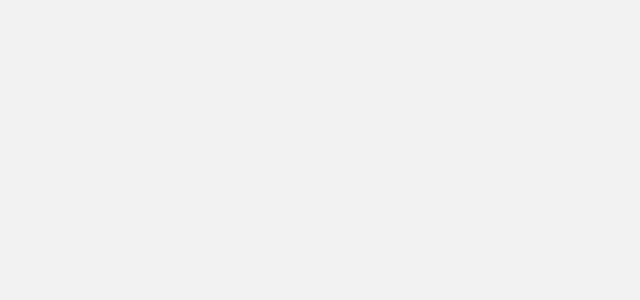
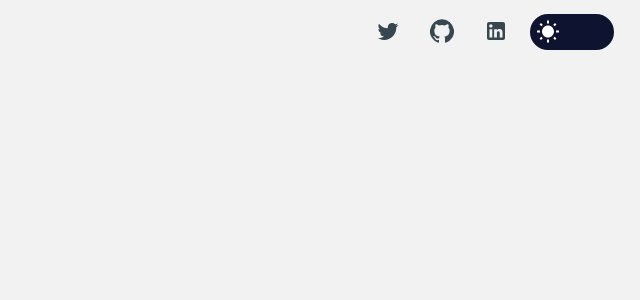
Before and after one commit to sudo-von/augmented-reality-javascript, a React (Create React App) app: page /augmented-reality in a window 1280 px wide. Shown: the top 300 px of the page, without its empty margins (640-1280 px from the left). Built offline with nearby package versions, Linux system fonts and the light colour scheme.

Commit message:
feat: :sparkles: Add theme to augmented-reality screen

```diff
--- a/src/App.js
+++ b/src/App.js
@@ -19,8 +19,8 @@ const App = () => {
   <GlobalStyles/>
     <BrowserRouter>
       <Switch>
-        <Route exact path='/augmented-reality' themeToggler={themeToggler}>
-          <AugmentedReality/>
+        <Route exact path='/augmented-reality'>
+          <AugmentedReality theme={theme} themeToggler={themeToggler}/>
         </Route>
       </Switch>
     </BrowserRouter>
--- /dev/null
+++ b/src/components/Navbar/Navbar.js
@@ -0,0 +1,47 @@
+import React from 'react'
+/* Custom components. */
+import Toggle from '../../themes/Toggler'
+/* Material-ui components. */
+import AppBar from '@material-ui/core/AppBar'
+import Toolbar from '@material-ui/core/Toolbar'
+/* Styled-components. */
+import { useTheme } from 'styled-components'
+/* Icons. */
+import TwitterIcon from '@material-ui/icons/Twitter'
+import GitHubIcon from '@material-ui/icons/GitHub'
+import LinkedInIcon from '@material-ui/icons/LinkedIn'
+
+const Navbar = ( { theme, themeToggler, children }) => {
+
+  /* Style hook. */
+  const currentTheme = useTheme()
+  const styles = {
+    appbar: {
+      background: currentTheme.navbar.background_color,
+      boxShadow: 'none'
+    },
+    a: {
+      margin: '0 20px 0 10px',
+    },
+    div: {
+      display: 'flex',
+      justifyContent: 'flex-end'
+    }
+  }
+
+  return (
+    <AppBar position='sticky' style={styles.appbar}>
+      <div style={styles.div}>
+        <Toolbar>
+          {children}
+          <a style={styles.a} href="https://www.twitter.com/sudo_von" target="_blank"><TwitterIcon/></a>
+          <a style={styles.a} href="https://github.com/sudo-von" target="_blank"><GitHubIcon/></a>
+          <a style={styles.a} href="https://www.linkedin.com/in/jes%C3%BAs-%C3%A1ngel-rodr%C3%ADguez-mart%C3%ADnez-84991a1b4/" target="_blank"><LinkedInIcon/></a>
+          <Toggle theme={theme} toggleTheme={themeToggler} />
+        </Toolbar>
+      </div>
+    </AppBar>
+  )
+}
+
+export default Navbar
--- /dev/null
+++ b/src/components/Navbar/index.js
@@ -0,0 +1 @@
+export { default } from './Navbar'
--- a/src/pages/AugmentedReality/index.js
+++ b/src/pages/AugmentedReality/index.js
@@ -1,9 +1,12 @@
 import React from 'react'
-import Container from '@material-ui/core/Container'
+/* Material-ui. */
 import Grid from '@material-ui/core/Grid'
+/* Custom components. */
+import Navbar from '../../components/Navbar/'
 
-const AugmentedReality = () =>
-    <Container>
+const AugmentedReality = ( { theme, themeToggler } ) =>
+    <React.Fragment>
+        <Navbar theme={theme} themeToggler={themeToggler}/>
         <Grid container style={{height: '100vh'}}>
             <Grid item xs={12} style={{display: 'flex', justifyContent: 'center', alignItems: 'center'}}>
                 <model-viewer
@@ -17,6 +20,6 @@ const AugmentedReality = () =>
                 </model-viewer>
             </Grid>
         </Grid>
-    </Container>
+    </React.Fragment>
 
 export default AugmentedReality
```
